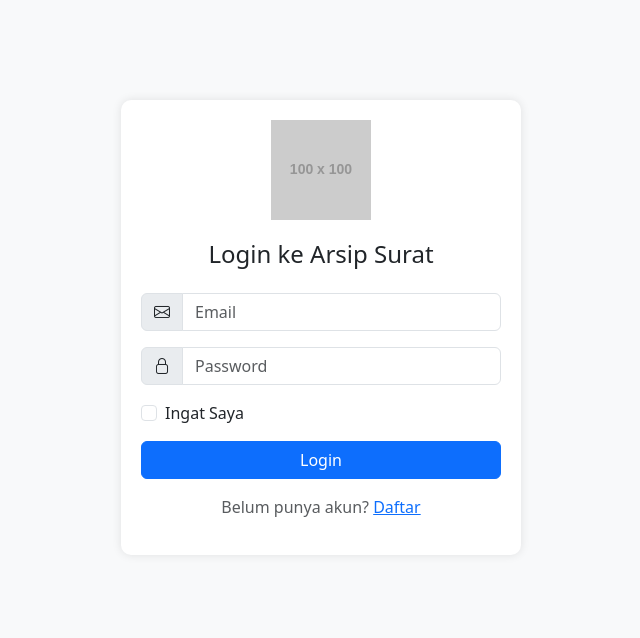
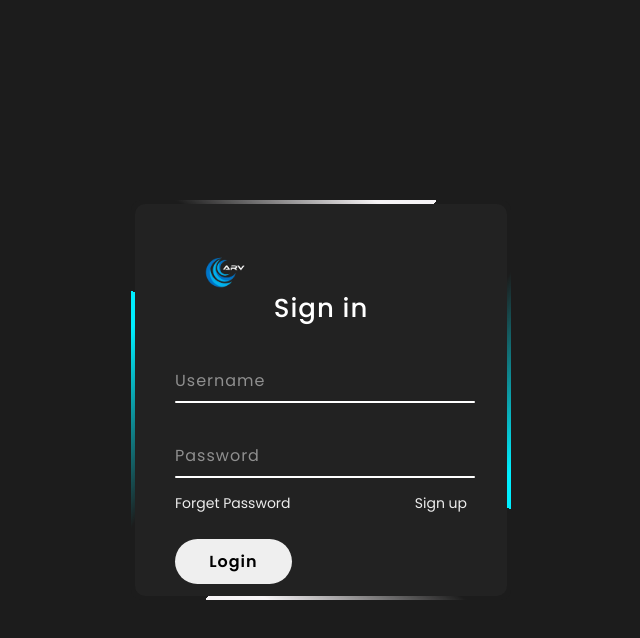
Before and after one commit to ElizaDeani/arsip_surat, a plain HTML site: page login.html in a window 1280 px wide. Shown: the whole page, without its empty margins (319-959 px from the left). Drawn offline with nearby package versions, Linux system fonts and the light colour scheme; placeholder pictures from the web are drawn by us.

Commit message:
login.html dan style.css

```diff
--- a/login.html
+++ b/login.html
@@ -1,74 +1,34 @@
 <!DOCTYPE html>
-<html lang="id">
+<html lang="en">
   <head>
-    <meta charset="UTF-8">
-    <meta name="viewport" content="width=device-width, initial-scale=1">
-    <title>Login - Arsip Surat</title>
-    <!-- Bootstrap CSS -->
-    <link href="https://cdn.jsdelivr.net/npm/bootstrap@5.3.2/dist/css/bootstrap.min.css" rel="stylesheet">
-    <!-- Bootstrap Icons -->
-    <link rel="stylesheet" href="https://cdn.jsdelivr.net/npm/bootstrap-icons/font/bootstrap-icons.css">
-    <style>
-        body {
-            background-color: #f8f9fa;
-        }
-        .login-container {
-            max-width: 400px;
-            margin: 100px auto;
-            padding: 20px;
-            background: white;
-            border-radius: 10px;
-            box-shadow: 0px 0px 10px rgba(0, 0, 0, 0.1);
-        }
-        .logo {
-            display: block;
-            margin: 0 auto 20px;
-            max-width: 100px;
-        }
-        .input-group-text {
-            background-color: #e9ecef;
-        }
-    </style>
+    <meta charset="UTF-8" />
+    <meta name="viewport" content="width=device-width, initial-scale=1.0" />
+    <title>Animated Border Login Form | Coding Vibess</title>
+    <link rel="stylesheet" href="style.css" />
   </head>
   <body>
+    <div class="box">
+      <div class="border-line"></div>
+      <form action="#">
+        <img src="logoo.png" alt="Archivio" width="100" height="100" place-items: center;/>
+        <h2>Sign in</h2>
 
-<div class="container">
-    <div class="login-container text-center">
-        <!-- Logo -->
-        <img src="https://via.placeholder.com/100" alt="Logo Arsip Surat" class="logo">
-
-        <h4 class="mb-4">Login ke Arsip Surat</h4>
-
-        <!-- Form Login -->
-        <form>
-            <!-- Input Email -->
-            <div class="mb-3 input-group">
-                <span class="input-group-text"><i class="bi bi-envelope"></i></span>
-                <input type="email" class="form-control" placeholder="Email" required>
+        <div class="input-box">
+          <input type="text" required="required" />
+          <span>Username</span>
+          <i></i>
         </div>
-
-            <!-- Input Password -->
-            <div class="mb-3 input-group">
-                <span class="input-group-text"><i class="bi bi-lock"></i></span>
-                <input type="password" class="form-control" placeholder="Password" required>
+        <div class="input-box">
+          <input type="password" required="required" />
+          <span>Password</span>
+          <i></i>
         </div>
-
-            <!-- Checkbox "Ingat Saya" -->
-            <div class="mb-3 form-check text-start">
-                <input type="checkbox" class="form-check-input" id="rememberMe">
-                <label class="form-check-label" for="rememberMe">Ingat Saya</label>
+        <div class="imp-links">
+          <a href="#">Forget Password</a>
+          <a href="#">Sign up</a>
         </div>
-
-            <!-- Tombol Login -->
-            <button type="submit" class="btn btn-primary w-100">Login</button>
+        <input type="submit" value="Login" class="btn" />
       </form>
-
-        <p class="mt-3 text-muted">Belum punya akun? <a href="#">Daftar</a></p>
     </div>
-</div>
-
-<!-- Bootstrap JS -->
-<script src="https://cdn.jsdelivr.net/npm/bootstrap@5.3.2/dist/js/bootstrap.bundle.min.js"></script>
-
   </body>
 </html>
--- /dev/null
+++ b/style.css
@@ -0,0 +1,186 @@
+
+@import url('https://fonts.googleapis.com/css2?family=Nunito+Sans:ital,opsz,wght@0,6..12,200..1000;1,6..12,200..1000&family=Poppins:ital,wght@0,100;0,200;0,300;0,400;0,500;0,600;0,700;0,800;0,900;1,100;1,200;1,300;1,400;1,500;1,600;1,700;1,800;1,900&display=swap');
+
+*{
+    margin: 0;
+    padding: 0;
+    box-sizing: border-box;
+    font-family: "Poppins", serif;
+}
+body{
+    min-height: 100vh;
+    display: flex;
+    align-items: center;
+    justify-content: center;
+    background: #1c1c1c;
+}
+.box{
+    position: relative;
+    width: 380px;
+    height: 400px;
+    background: #1c1c1c;
+    border-radius: 10px;
+    overflow: hidden;
+}
+.box::before{
+    content: '';
+    position: absolute;
+    top: -50%;
+    left: -50%;
+    width: 380px;
+    height: 400px;
+    background: linear-gradient(0deg,transparent
+    ,transparent,#00eeff,#00eeff,#00eeff);
+    z-index: 1;
+    transform-origin: bottom right;
+    animation: animate 6s linear infinite;
+}
+.box::after{
+    content: '';
+    position: absolute;
+    top: -50%;
+    left: -50%;
+    width: 380px;
+    height: 400px;
+    background: linear-gradient(0deg,transparent,transparent,#00eeff,#00eeff,#00eeff);
+    z-index: 1;
+    transform-origin: bottom right;
+    animation: animate 6s linear infinite;
+    animation-delay: -3s;
+}
+.border-line{
+    position: absolute;
+    top: 0;
+    inset: 0;
+}
+.border-line::before{
+    content: '';
+    position: absolute;
+    top: -50%;
+    left: -50%;
+    width: 380px;
+    height: 400px;
+    background: linear-gradient(0deg,transparent,transparent,#f7f4f6,#f7f4f6,#f7f4f6);
+    z-index: 1;
+    transform-origin: bottom right;
+    animation: animate 6s linear infinite;
+    animation-delay: -1.5s;
+}
+.border-line::after{
+    content: '';
+    position: absolute;
+    top: -50%;
+    left: -50%;
+    width: 380px;
+    height: 400px;
+    background: linear-gradient(0deg,transparent,transparent,#f7f4f6,#f7f4f6,#f7f4f6);
+    z-index: 1;
+    transform-origin: bottom right;
+    animation: animate 6s linear infinite;
+    animation-delay: -4.5s;
+}
+@keyframes animate {
+    0%{
+        transform: rotate(0deg);
+    }
+    100%{
+        transform: rotate(360deg);
+    }
+}
+.box form{
+    position: absolute;
+    inset: 4px;
+    background: #222;
+    padding: 50px 40px;
+    border-radius: 10px;
+    z-index: 2;
+    display: flex;
+    flex-direction: column;
+}
+.box form h2{
+    color: #fff;
+    font-size: 26px;
+    font-weight: 500;
+    text-align: center;
+    letter-spacing: 1px;
+}
+.input-box{
+    position: relative;
+    width: 300px;
+    margin-top: 20px;
+}
+.input-box input{
+    position: relative;
+    width: 100%;
+    padding: 20px 10px 10px;
+    background: transparent;
+    border: none;
+    outline: none;
+    box-shadow: none;
+    color: #23242a;
+    font-size: 16px;
+    letter-spacing: 1px;
+    transition: 0.5s;
+    z-index: 10;
+}
+.input-box span{
+    position: absolute;
+    left: 0;
+    padding: 20px 0px 10px;
+    pointer-events: none;
+    color: #8f8f8f;
+    font-size: 16px;
+    letter-spacing: 1px;
+    transition: 0.5s;
+    z-index: 10;
+}
+.input-box input:valid ~ span,
+.input-box input:focus ~ span{
+    color: #fff;
+    font-size: 12px;
+    transform: translateY(-34px);
+}
+.input-box i{
+    position: absolute;
+    left: 0;
+    bottom: 0;
+    width: 100%;
+    height: 2px;
+    background: #fff;
+    border-radius: 4px;
+    overflow: hidden;
+    transition: 0.5s;
+    pointer-events: none;
+}
+.input-box input:valid ~ i,
+.input-box input:focus ~ i{
+    height: 44px;
+}
+.imp-links{
+    display: flex;
+    justify-content: space-between;
+}
+.imp-links a{
+    color: #ececec;
+    font-size: 14px;
+    text-decoration: none;
+    margin: 15px 0;
+}
+.imp-links a:hover{
+    color: #fff;
+}
+.btn{
+    width: 40%;
+    border: none;
+    outline: none;
+    padding: 10px;
+    border-radius: 45px;
+    font-size: 16px;
+    font-weight: 600;
+    letter-spacing: 1px;
+    margin-top: 10px;
+    cursor: pointer;
+}
+.btn:active{
+    opacity: 0.8;
+}
```
Lines whose indentation alone changed are shown as unchanged.
